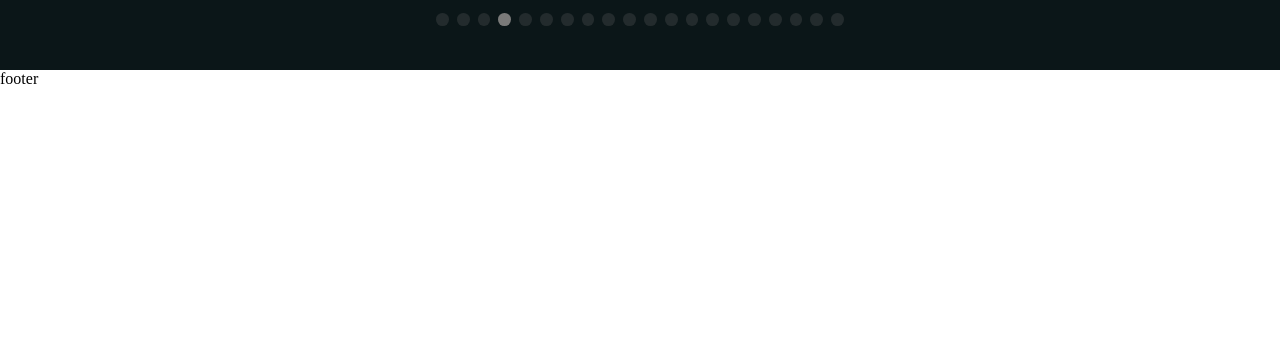
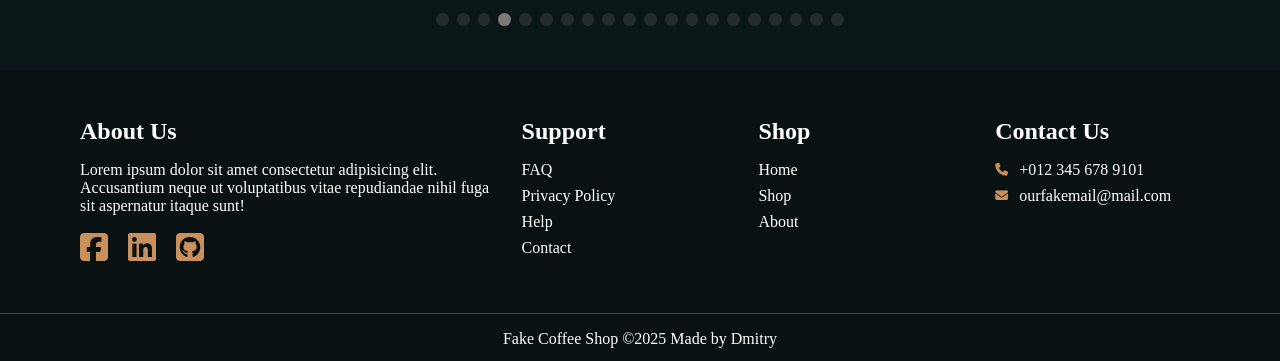
Before and after one commit to NRG55/coffee-shop, a React (Vite) app: page / in a window 1280 px wide. Shown: the part 1097-1458 px from the top of the page. Before the commit the page ends 1247 px from the top, so only its background shows below. Built offline with nearby package versions, Linux system fonts and the light colour scheme.

Commit message:
Add(components): Footer component

```diff
--- a/index.html
+++ b/index.html
@@ -3,6 +3,7 @@
   <head>
     <meta charset="UTF-8" />
     <link rel="icon" type="image/svg+xml" href="/favicon.ico" />
+    <link rel="stylesheet" href="https://cdnjs.cloudflare.com/ajax/libs/font-awesome/6.7.2/css/all.min.css" integrity="sha512-Evv84Mr4kqVGRNSgIGL/F/aIDqQb7xQ2vcrdIwxfjThSH8CSR7PBEakCr51Ck+w+/U6swU2Im1vVX0SVk9ABhg==" crossorigin="anonymous" referrerpolicy="no-referrer" />
     <meta name="viewport" content="width=device-width, initial-scale=1.0" />
     <title>Coffee Shop</title>
   </head>
--- /dev/null
+++ b/src/components/footer/Footer.jsx
@@ -0,0 +1,62 @@
+import styles from './Footer.module.css';
+import { Link } from 'react-router-dom';
+
+const Footer = () => {
+    return (
+        <>
+            <footer className={styles.footer}>
+                <div className={styles.container}>
+                    <div className={styles.about}>
+                        <h2>About Us</h2>
+                        <p>
+                            Lorem ipsum dolor sit amet consectetur adipisicing elit. Accusantium
+                            neque ut voluptatibus vitae repudiandae nihil fuga sit aspernatur
+                            itaque sunt!
+                        </p>
+                        <ul className={styles.iconsContainer}>
+                            <li><a href='#'><i className="fa-brands fa-square-facebook"></i></a></li>
+                            <li><a href='#'><i className="fa-brands fa-linkedin"></i></a></li>
+                            <li><a href='#'><i className="fa-brands fa-square-github"></i></a></li>
+                        </ul>
+                    </div>
+                    <div className={styles.quicklinks}>
+                        <h2>Support</h2>
+                        <ul>
+                            <li><a href='#'>FAQ</a></li>
+                            <li><a href='#'>Privacy Policy</a></li>
+                            <li><a href='#'>Help</a></li>
+                            <li><a href='#'>Contact</a></li>
+                        </ul>
+                    </div>
+                    <div className={styles.quicklinks}>
+                        <h2>Shop</h2>
+                        <ul>
+                            <li><a href='#'>Home</a></li>
+                            <li><a href='#'>Shop</a></li>
+                            <li><a href='#'>About</a></li>
+                        </ul>
+                    </div>
+                    <div className={styles.contact}>
+                        <h2>Contact Us</h2>
+                        <ul className={styles.info}>
+                            <li>
+                                <span><i className="fa-solid fa-phone"></i></span>
+                                <p><a href='tel:+012 345 678 9101'>+012 345 678 9101</a></p>
+
+                            </li>
+                            <li>
+                                <span><i className="fa-solid fa-envelope"></i></span>
+                                <p><a href='mailto:ourfakemail@mail.com'>ourfakemail@mail.com</a></p>
+                            </li>
+                        </ul>
+                    </div>
+                </div>
+            </footer>
+            <div className={styles.copyright}>
+                <p>Fake Coffee Shop &copy;2025 Made by Dmitry</p>
+            </div>
+        </>
+    );
+};
+
+export default Footer;
--- /dev/null
+++ b/src/components/footer/Footer.module.css
@@ -0,0 +1,105 @@
+.footer {
+    position: relative;
+    width: 100%;
+    height: auto;
+    background-color: #091113;
+    padding: 3rem 5rem;
+}
+
+.footer .container {
+    display: grid;
+    grid-template-columns: 2fr 1fr 1fr 1fr;
+    gap: 2rem;
+    width: 100%;
+}
+
+.footer h2 {
+    color: white;
+    margin-bottom: 1rem;
+}
+
+.footer .about p {
+    color: white;
+    margin-bottom: 1rem;
+}
+
+.footer .iconsContainer {
+    display: grid;
+    grid-template-columns: repeat(3, 2rem);
+    gap: 1rem;
+}
+
+.footer li {
+    list-style: none;
+}
+
+.footer .about a {
+    display: grid;
+    width: 2rem;
+    height: 2rem;
+}
+
+.footer .about i {
+    color: rgb(201, 144, 92);
+    font-size: 2rem;
+}
+
+.footer .quicklinks {
+    position: relative;
+}
+
+.footer .quicklinks a {
+    display: inline-block;
+    color: white;
+    margin-bottom: .5rem;
+}
+
+.footer .contact .info li {
+    display: grid;
+    grid-template-columns: 1.5rem 1fr;
+    margin-bottom: .5rem;
+}
+
+.footer .contact span {
+    display: grid;
+    align-items: center;
+    height: 100%;
+    font-size: .8rem;
+    color: white;
+
+    i {
+        align-self: center;
+        color: rgb(201, 144, 92)
+    }
+}
+
+.footer .contact a {
+    color: white;
+}
+
+.copyright {
+    color: white;
+    width: 100%;
+    text-align: center;
+    background-color: #091113;
+    padding: 1rem 0;
+    border-top: solid 1px  rgb(201, 144, 92, 0.4);
+}
+
+@media (max-width: 991px) {
+    .footer {
+        padding: 2.5rem;
+    }
+
+    .footer .container {
+        display: grid;
+        grid-template-columns: repeat(2, 1fr);
+    }
+}
+
+@media (max-width: 768px) {
+    .footer .container {
+        display: grid;
+        grid-template-columns: repeat(1, 1fr);
+    }
+}
--- a/src/components/popularProducts/PopularProducts.jsx
+++ b/src/components/popularProducts/PopularProducts.jsx
@@ -25,7 +25,7 @@ const PopularProducts = () => {
                 pagination={{ clickable: true }}
                 loop={true}
                 autoplay={{
-                            delay: 3000,
+                            delay: 4000,
                             disableOnInteraction: false,
                             }}
             >
--- a/src/layout/Root.jsx
+++ b/src/layout/Root.jsx
@@ -1,6 +1,6 @@
 import Header from "../components/header/Header";
+import Footer from "../components/footer/Footer";
 import { Outlet } from "react-router-dom";
-import PopularProducts from "../components/popularProducts/PopularProducts";
 
 const Root = () => {
     return (
@@ -9,8 +9,7 @@ const Root = () => {
             <main>
                 <Outlet />
             </main>
-            <PopularProducts />
-            <footer style={{height: '5rem'}}>footer</footer>
+            <Footer />
         </>
     );
 };
--- a/src/pages/home/Home.jsx
+++ b/src/pages/home/Home.jsx
@@ -1,9 +1,11 @@
 import styles from './Home.module.css';
 import backgroundImage from '/src/images/background/home-background.jpg';
+import PopularProducts from '../../components/popularProducts/PopularProducts';
 import { Link } from 'react-router-dom';
 
 const Home = () => {
     return (
+        <>
             <section className={styles.section}>
                 <div className={styles.backgroundImageContainer}>
                     <img src={backgroundImage} alt=""/>
@@ -16,6 +18,8 @@ const Home = () => {
                     </Link>
                 </div>
             </section>
+            <PopularProducts />
+        </>
     );
 };
 
```
Also changed, not shown: src/components/navbar/Navbar.module.css (+0 -21 lines). Lines whose indentation alone changed are shown as unchanged.
